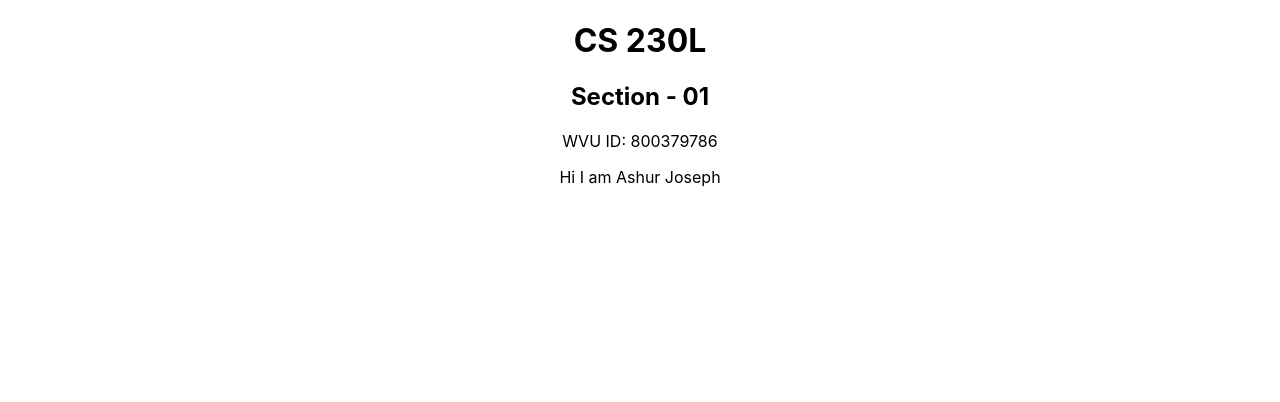
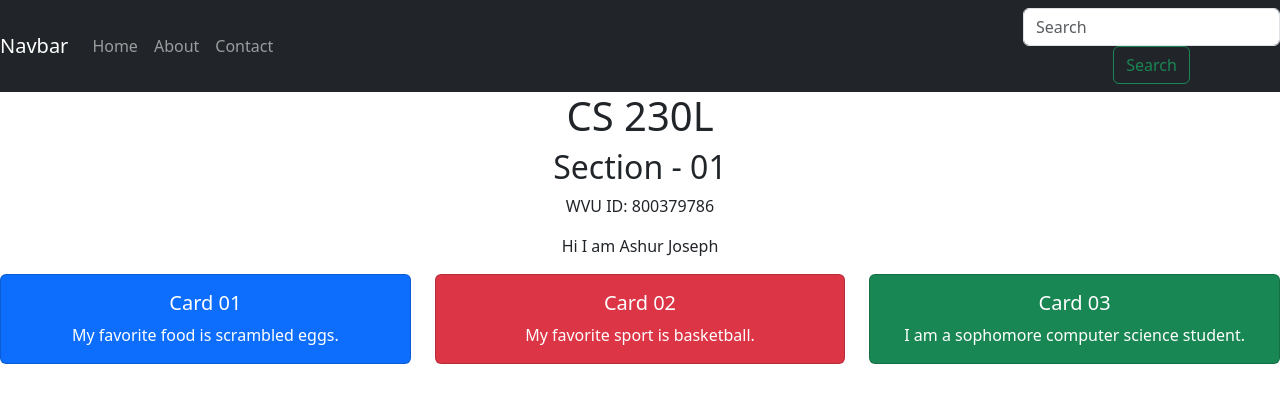
Before and after one commit to Ashur511/CS230L, a React (Create React App) app: page / in a window 1280 px wide. Shown: the top 402 px of the page. Built offline with nearby package versions, Linux system fonts and the light colour scheme.

Commit message:
nav and card

```diff
--- a/package.json
+++ b/package.json
@@ -6,6 +6,7 @@
     "@testing-library/jest-dom": "^5.17.0",
     "@testing-library/react": "^13.4.0",
     "@testing-library/user-event": "^13.5.0",
+    "bootstrap": "^5.3.3",
     "react": "^18.2.0",
     "react-dom": "^18.2.0",
     "react-scripts": "5.0.1",
--- a/src/App.js
+++ b/src/App.js
@@ -1,15 +1,22 @@
 import logo from './logo.svg';
 import './App.css';
+import Navbar from './Navbar.js';
+import Card from './Card.js';
+
 
 function App() {
   return (
+
     <div className="App">
+<Navbar />
 
 <h1>CS 230L</h1>
 <h2>Section - 01</h2>
 <p>WVU ID: 800379786</p>
 <p>Hi I am Ashur Joseph</p>
+<Card />
     </div>
+
   );
 }
 
--- /dev/null
+++ b/src/Card.js
@@ -0,0 +1,33 @@
+import React from "react"
+function Card(){
+    return(
+<div className ="row">
+  <div className="col-sm-4">
+    <div className="card text-center bg-primary text-white" >
+      <div className="card-body">
+        <h5 className="card-title">Card 01</h5>
+        <p className="card-text">My favorite food is scrambled eggs.</p>
+      </div>
+    </div>
+  </div>
+  <div className="col-sm-4">
+    <div className="card text-center bg-danger text-white" >
+      <div className="card-body">
+        <h5 className="card-title">Card 02</h5>
+        <p className="card-text">My favorite sport is basketball.</p>
+      </div>
+    </div>
+  </div>
+  <div className="col-sm-4">
+    <div className="card text-center bg-success text-white" >
+      <div className="card-body">
+        <h5 className="card-title">Card 03</h5>
+        <p className="card-text">I am a sophomore computer science student.</p>
+      </div>
+    </div>
+  </div>
+</div>
+
+)
+}
+export default Card
--- /dev/null
+++ b/src/Navbar.js
@@ -0,0 +1,30 @@
+import React from "react"
+function Navbar(){
+    return(
+<nav class="navbar navbar-expand-lg navbar-dark bg-dark">
+  <a class="navbar-brand" href="#">Navbar</a>
+  <button class="navbar-toggler" type="button" data-toggle="collapse" data-target="#navbarTogglerDemo02" aria-controls="navbarTogglerDemo02" aria-expanded="false" aria-label="Toggle navigation">
+    <span class="navbar-toggler-icon"></span>
+  </button>
+
+  <div class="collapse navbar-collapse" id="navbarTogglerDemo02">
+    <ul class="navbar-nav mr-auto mt-2 mt-lg-0">
+      <li class="nav-item active">
+        <a class="nav-link" href="#">Home<span class="sr-only"></span></a>
+      </li>
+      <li class="nav-item">
+        <a class="nav-link" href="#">About</a>
+      </li>
+      <li class="nav-item">
+        <a class="nav-link" href="#">Contact</a>
+      </li>
+    </ul>
+  </div>
+  <form class="form-inline">
+    <input class="form-control mr-sm-2" type="search" placeholder="Search" aria-label="Search"></input>
+    <button class="btn btn-outline-success my-2 my-sm-0" type="submit">Search</button>
+  </form>
+</nav>
+    )
+}
+export default Navbar
--- a/src/index.js
+++ b/src/index.js
@@ -3,6 +3,7 @@ import ReactDOM from 'react-dom/client';
 import './index.css';
 import App from './App';
 import reportWebVitals from './reportWebVitals';
+import "bootstrap/dist/css/bootstrap.css";
 
 const root = ReactDOM.createRoot(document.getElementById('root'));
 root.render(
```
Also changed, not shown: 1 other file (tests, documents, lock files or other folders).
